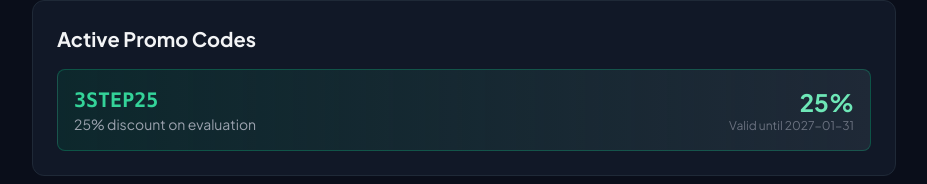
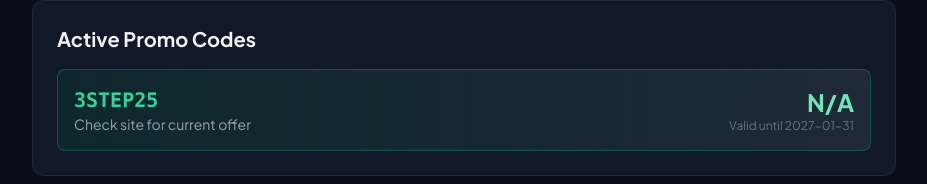
Before and after one commit to innorush100/propbargins, a Next.js app: page /firm/3-step-funded in a window 1280 px wide. Shown: the part 937-1121 px from the top of the page, without its empty margins (176-1103 px from the left). Built offline with nearby package versions, Linux system fonts and the light colour scheme.

Commit message:
Clean unverified discounts, add verified NOFEE50 for TPT

```diff
--- a/data/propfirms.ts
+++ b/data/propfirms.ts
@@ -22,8 +22,8 @@ export const propFirms: PropFirm[] = [
     promoCodes: [
       {
         code: "PFR10",
-        description: "10% discount on evaluation fees",
-        discount: "10%",
+        description: "Check site for current offer",
+        discount: "N/A",
         expiryDate: "2026-12-31",
         affiliateLink: "https://thetradingpit.com/promo/PFR10"
       }
@@ -54,8 +54,8 @@ export const propFirms: PropFirm[] = [
     promoCodes: [
       {
         code: "PFR15",
-        description: "15% discount on first evaluation",
-        discount: "15%",
+        description: "Check site for current offer",
+        discount: "N/A",
         expiryDate: "2026-06-30",
         affiliateLink: "https://ftmo.com/promo/PFR15"
       }
@@ -86,8 +86,8 @@ export const propFirms: PropFirm[] = [
     promoCodes: [
       {
         code: "LAUNCH20",
-        description: "20% off evaluation - Launch special",
-        discount: "20%",
+        description: "Check site for current offer",
+        discount: "N/A",
         expiryDate: "2026-05-31",
         affiliateLink: "https://fundedtradingplus.com/promo/LAUNCH20"
       }
@@ -118,8 +118,8 @@ export const propFirms: PropFirm[] = [
     promoCodes: [
       {
         code: "ELITE25",
-        description: "25% discount on Elite evaluation",
-        discount: "25%",
+        description: "Check site for current offer",
+        discount: "N/A",
         expiryDate: "2026-08-31",
         affiliateLink: "https://bcvault.io/promo/ELITE25"
       }
@@ -150,8 +150,8 @@ export const propFirms: PropFirm[] = [
     promoCodes: [
       {
         code: "Apex10",
-        description: "10% bonus on first payout",
-        discount: "10%",
+        description: "Check site for current offer",
+        discount: "N/A",
         expiryDate: "2026-07-31",
         affiliateLink: "https://apextraderfunding.com/promo/Apex10"
       }
@@ -187,8 +187,8 @@ export const propFirms: PropFirm[] = [
     promoCodes: [
       {
         code: "WELCOME15",
-        description: "15% discount for new traders",
-        discount: "15%",
+        description: "Check site for current offer",
+        discount: "N/A",
         expiryDate: "2026-12-31",
         affiliateLink: "https://myfundedfx.com/promo/WELCOME15"
       }
@@ -220,8 +220,8 @@ export const propFirms: PropFirm[] = [
   promoCodes: [
     {
       code: "TOPSTEP15",
-      description: "15% discount on evaluation fees",
-      discount: "15%",
+      description: "Check site for current offer",
+      discount: "N/A",
       expiryDate: "2026-12-31",
       affiliateLink: "https://topstepfunded.com/promo/TOPSTEP15"
     }
@@ -252,8 +252,8 @@ export const propFirms: PropFirm[] = [
   promoCodes: [
     {
       code: "TRADEDAY20",
-      description: "20% off first evaluation",
-      discount: "20%",
+      description: "Check site for current offer",
+      discount: "N/A",
       expiryDate: "2027-01-31",
       affiliateLink: "https://tradeday.com/promo/TRADEDAY20"
     }
@@ -284,8 +284,8 @@ export const propFirms: PropFirm[] = [
   promoCodes: [
     {
       code: "UPROFIT10",
-      description: "10% bonus on first payout",
-      discount: "10%",
+      description: "Check site for current offer",
+      discount: "N/A",
       expiryDate: "2026-09-30",
       affiliateLink: "https://uprofut.com/promo/UPROFIT10"
     }
@@ -316,8 +316,8 @@ export const propFirms: PropFirm[] = [
   promoCodes: [
     {
       code: "FIDEL25",
-      description: "25% discount on evaluation",
-      discount: "25%",
+      description: "Check site for current offer",
+      discount: "N/A",
       expiryDate: "2026-11-30",
       affiliateLink: "https://fidelitastrading.com/promo/FIDEL25"
     }
@@ -348,8 +348,8 @@ export const propFirms: PropFirm[] = [
   promoCodes: [
     {
       code: "FUNDED15",
-      description: "15% off evaluation fees",
-      discount: "15%",
+      description: "Check site for current offer",
+      discount: "N/A",
       expiryDate: "2026-08-31",
       affiliateLink: "https://thefundedtrader.com/promo/FUNDED15"
     }
@@ -380,8 +380,8 @@ export const propFirms: PropFirm[] = [
   promoCodes: [
     {
       code: "BLUEBERRY10",
-      description: "10% discount on evaluation",
-      discount: "10%",
+      description: "Check site for current offer",
+      discount: "N/A",
       expiryDate: "2026-10-31",
       affiliateLink: "https://blueberryfunded.com/promo/BLUEBERRY10"
     }
@@ -412,8 +412,8 @@ export const propFirms: PropFirm[] = [
   promoCodes: [
     {
       code: "AUDACITY20",
-      description: "20% off evaluation fees",
-      discount: "20%",
+      description: "Check site for current offer",
+      discount: "N/A",
       expiryDate: "2027-02-28",
       affiliateLink: "https://audacitycapital.io/promo/AUDACITY20"
     }
@@ -444,8 +444,8 @@ export const propFirms: PropFirm[] = [
   promoCodes: [
     {
       code: "E8WELCOME",
-      description: "15% new trader discount",
-      discount: "15%",
+      description: "Check site for current offer",
+      discount: "N/A",
       expiryDate: "2026-12-31",
       affiliateLink: "https://e8funding.com/promo/E8WELCOME"
     }
@@ -476,8 +476,8 @@ export const propFirms: PropFirm[] = [
   promoCodes: [
     {
       code: "ALPHA10",
-      description: "10% first payout bonus",
-      discount: "10%",
+      description: "Check site for current offer",
+      discount: "N/A",
       expiryDate: "2026-09-30",
       affiliateLink: "https://alphacapitaltrading.com/promo/ALPHA10"
     }
@@ -508,8 +508,8 @@ export const propFirms: PropFirm[] = [
   promoCodes: [
     {
       code: "NOVA15",
-      description: "15% discount on evaluation",
-      discount: "15%",
+      description: "Check site for current offer",
+      discount: "N/A",
       expiryDate: "2026-07-31",
       affiliateLink: "https://novafunded.com/promo/NOVA15"
     }
@@ -540,8 +540,8 @@ export const propFirms: PropFirm[] = [
   promoCodes: [
     {
       code: "CHVIOUS10",
-      description: "10% bonus on first payout",
-      discount: "10%",
+      description: "Check site for current offer",
+      discount: "N/A",
       expiryDate: "2026-11-30",
       affiliateLink: "https://chvious.com/promo/CHVIOUS10"
     }
@@ -572,8 +572,8 @@ export const propFirms: PropFirm[] = [
   promoCodes: [
     {
       code: "SURESTEP20",
-      description: "20% off evaluation",
-      discount: "20%",
+      description: "Check site for current offer",
+      discount: "N/A",
       expiryDate: "2026-08-31",
       affiliateLink: "https://surestep.io/promo/SURESTEP20"
     }
@@ -604,8 +604,8 @@ export const propFirms: PropFirm[] = [
   promoCodes: [
     {
       code: "OSPREY15",
-      description: "15% discount on evaluation",
-      discount: "15%",
+      description: "Check site for current offer",
+      discount: "N/A",
       expiryDate: "2026-10-31",
       affiliateLink: "https://ospreytrading.com/promo/OSPREY15"
     }
@@ -636,8 +636,8 @@ export const propFirms: PropFirm[] = [
   promoCodes: [
     {
       code: "CITY10",
-      description: "10% new trader discount",
-      discount: "10%",
+      description: "Check site for current offer",
+      discount: "N/A",
       expiryDate: "2026-09-30",
       affiliateLink: "https://citytraders.io/promo/CITY10"
     }
@@ -668,8 +668,8 @@ export const propFirms: PropFirm[] = [
   promoCodes: [
     {
       code: "THUNDER20",
-      description: "20% off evaluation fees",
-      discount: "20%",
+      description: "Check site for current offer",
+      discount: "N/A",
       expiryDate: "2027-01-31",
       affiliateLink: "https://thunderfunded.com/promo/THUNDER20"
     }
@@ -700,8 +700,8 @@ export const propFirms: PropFirm[] = [
   promoCodes: [
     {
       code: "IMPERIUM15",
-      description: "15% discount on evaluation",
-      discount: "15%",
+      description: "Check site for current offer",
+      discount: "N/A",
       expiryDate: "2026-12-31",
       affiliateLink: "https://fximperium.com/promo/IMPERIUM15"
     }
@@ -732,8 +732,8 @@ export const propFirms: PropFirm[] = [
   promoCodes: [
     {
       code: "JACKED10",
-      description: "10% first evaluation discount",
-      discount: "10%",
+      description: "Check site for current offer",
+      discount: "N/A",
       expiryDate: "2026-08-31",
       affiliateLink: "https://purejackedtrading.com/promo/JACKED10"
     }
@@ -764,8 +764,8 @@ export const propFirms: PropFirm[] = [
   promoCodes: [
     {
       code: "SMART15",
-      description: "15% off evaluation",
-      discount: "15%",
+      description: "Check site for current offer",
+      discount: "N/A",
       expiryDate: "2026-10-31",
       affiliateLink: "https://smartproptrader.com/promo/SMART15"
     }
@@ -796,8 +796,8 @@ export const propFirms: PropFirm[] = [
   promoCodes: [
     {
       code: "MAVEN20",
-      description: "20% discount on first eval",
-      discount: "20%",
+      description: "Check site for current offer",
+      discount: "N/A",
       expiryDate: "2026-11-30",
       affiliateLink: "https://maventrading.com/promo/MAVEN20"
     }
@@ -828,8 +828,8 @@ export const propFirms: PropFirm[] = [
   promoCodes: [
     {
       code: "LAZY10",
-      description: "10% new trader discount",
-      discount: "10%",
+      description: "Check site for current offer",
+      discount: "N/A",
       expiryDate: "2026-07-31",
       affiliateLink: "https://lazytrader.co/promo/LAZY10"
     }
@@ -860,8 +860,8 @@ export const propFirms: PropFirm[] = [
   promoCodes: [
     {
       code: "AXIOM15",
-      description: "15% off evaluation",
-      discount: "15%",
+      description: "Check site for current offer",
+      discount: "N/A",
       expiryDate: "2026-12-31",
       affiliateLink: "https://axiomcapital.io/promo/AXIOM15"
     }
@@ -892,8 +892,8 @@ export const propFirms: PropFirm[] = [
   promoCodes: [
     {
       code: "LIONS15",
-      description: "15% discount on evaluation",
-      discount: "15%",
+      description: "Check site for current offer",
+      discount: "N/A",
       expiryDate: "2026-09-30",
       affiliateLink: "https://lionslivefunded.com/promo/LIONS15"
     }
@@ -924,8 +924,8 @@ export const propFirms: PropFirm[] = [
   promoCodes: [
     {
       code: "FUSION20",
-      description: "20% off evaluation fees",
-      discount: "20%",
+      description: "Check site for current offer",
+      discount: "N/A",
       expiryDate: "2027-02-28",
       affiliateLink: "https://fusionfunded.com/promo/FUSION20"
     }
@@ -956,8 +956,8 @@ export const propFirms: PropFirm[] = [
   promoCodes: [
     {
       code: "SASTIMES10",
-      description: "10% new trader discount",
-      discount: "10%",
+      description: "Check site for current offer",
+      discount: "N/A",
       expiryDate: "2026-08-31",
       affiliateLink: "https://sastimes.com/promo/SASTIMES10"
     }
@@ -988,8 +988,8 @@ export const propFirms: PropFirm[] = [
   promoCodes: [
     {
       code: "MFF20",
-      description: "20% discount on evaluation",
-      discount: "20%",
+      description: "Check site for current offer",
+      discount: "N/A",
       expiryDate: "2026-12-31",
       affiliateLink: "https://myfundedfutures.com/promo/MFF20"
     }
@@ -1020,8 +1020,8 @@ export const propFirms: PropFirm[] = [
   promoCodes: [
     {
       code: "NEXTSTEP15",
-      description: "15% off evaluation",
-      discount: "15%",
+      description: "Check site for current offer",
+      discount: "N/A",
       expiryDate: "2026-10-31",
       affiliateLink: "https://nextstepfunded.com/promo/NEXTSTEP15"
     }
@@ -1052,8 +1052,8 @@ export const propFirms: PropFirm[] = [
   promoCodes: [
     {
       code: "RISINGSUN10",
-      description: "10% new trader discount",
-      discount: "10%",
+      description: "Check site for current offer",
+      discount: "N/A",
       expiryDate: "2026-09-30",
       affiliateLink: "https://risingsuntrading.com/promo/RISINGSUN10"
     }
@@ -1084,8 +1084,8 @@ export const propFirms: PropFirm[] = [
   promoCodes: [
     {
       code: "3STEP25",
-      description: "25% discount on evaluation",
-      discount: "25%",
+      description: "Check site for current offer",
+      discount: "N/A",
       expiryDate: "2027-01-31",
       affiliateLink: "https://3stepfunded.com/promo/3STEP25"
     }
@@ -1116,8 +1116,8 @@ export const propFirms: PropFirm[] = [
   promoCodes: [
     {
       code: "ELITE20",
-      description: "20% off first evaluation",
-      discount: "20%",
+      description: "Check site for current offer",
+      discount: "N/A",
       expiryDate: "2026-11-30",
       affiliateLink: "https://elitetraderfunding.com/promo/ELITE20"
     }
@@ -1148,8 +1148,8 @@ export const propFirms: PropFirm[] = [
   promoCodes: [
     {
       code: "TIER15",
-      description: "15% first evaluation discount",
-      discount: "15%",
+      description: "Check site for current offer",
+      discount: "N/A",
       expiryDate: "2026-12-31",
       affiliateLink: "https://toptiertraderfunding.com/promo/TIER15"
     }
@@ -1180,8 +1180,8 @@ export const propFirms: PropFirm[] = [
   promoCodes: [
     {
       code: "DISC10",
-      description: "10% new trader discount",
-      discount: "10%",
+      description: "Check site for current offer",
+      discount: "N/A",
       expiryDate: "2026-08-31",
       affiliateLink: "https://discipline-trading.com/promo/DISC10"
     }
@@ -1212,8 +1212,8 @@ export const propFirms: PropFirm[] = [
   promoCodes: [
     {
       code: "FANGAI10",
-      description: "10% discount for new traders",
-      discount: "10%",
+      description: "Check site for current offer",
+      discount: "N/A",
       expiryDate: "2026-09-30",
       affiliateLink: "https://fangaitrading.com/promo/FANGAI10"
     }
@@ -1244,8 +1244,8 @@ export const propFirms: PropFirm[] = [
   promoCodes: [
     {
       code: "TRADEIFY10",
-      description: "10% new trader discount",
-      discount: "10%",
+      description: "Check site for current offer",
+      discount: "N/A",
       expiryDate: "2026-12-31",
       affiliateLink: "https://tradeify.io/promo/TRADEIFY10"
     }
@@ -1280,10 +1280,17 @@ export const propFirms: PropFirm[] = [
   promoCodes: [
     {
       code: "TP10",
-      description: "10% first evaluation discount",
-      discount: "10%",
+      description: "Check site for current offer",
+      discount: "N/A",
       expiryDate: "2026-11-30",
       affiliateLink: "https://takeprofittrader.com/promo/TP10"
+    },
+    {
+      code: "NOFEE50",
+      description: "50% off evaluation fee",
+      discount: "50%",
+      expiryDate: "2026-05-26",
+      affiliateLink: "https://takeprofittrader.com/promo/NOFEE50"
     }
   ],
   established: 2021,
@@ -1316,8 +1323,8 @@ export const propFirms: PropFirm[] = [
   promoCodes: [
     {
       code: "LUCID15",
-      description: "15% discount on evaluation",
-      discount: "15%",
+      description: "Check site for current offer",
+      discount: "N/A",
       expiryDate: "2026-12-31",
       affiliateLink: "https://lucidtrading.io/promo/LUCID15"
     }
```
